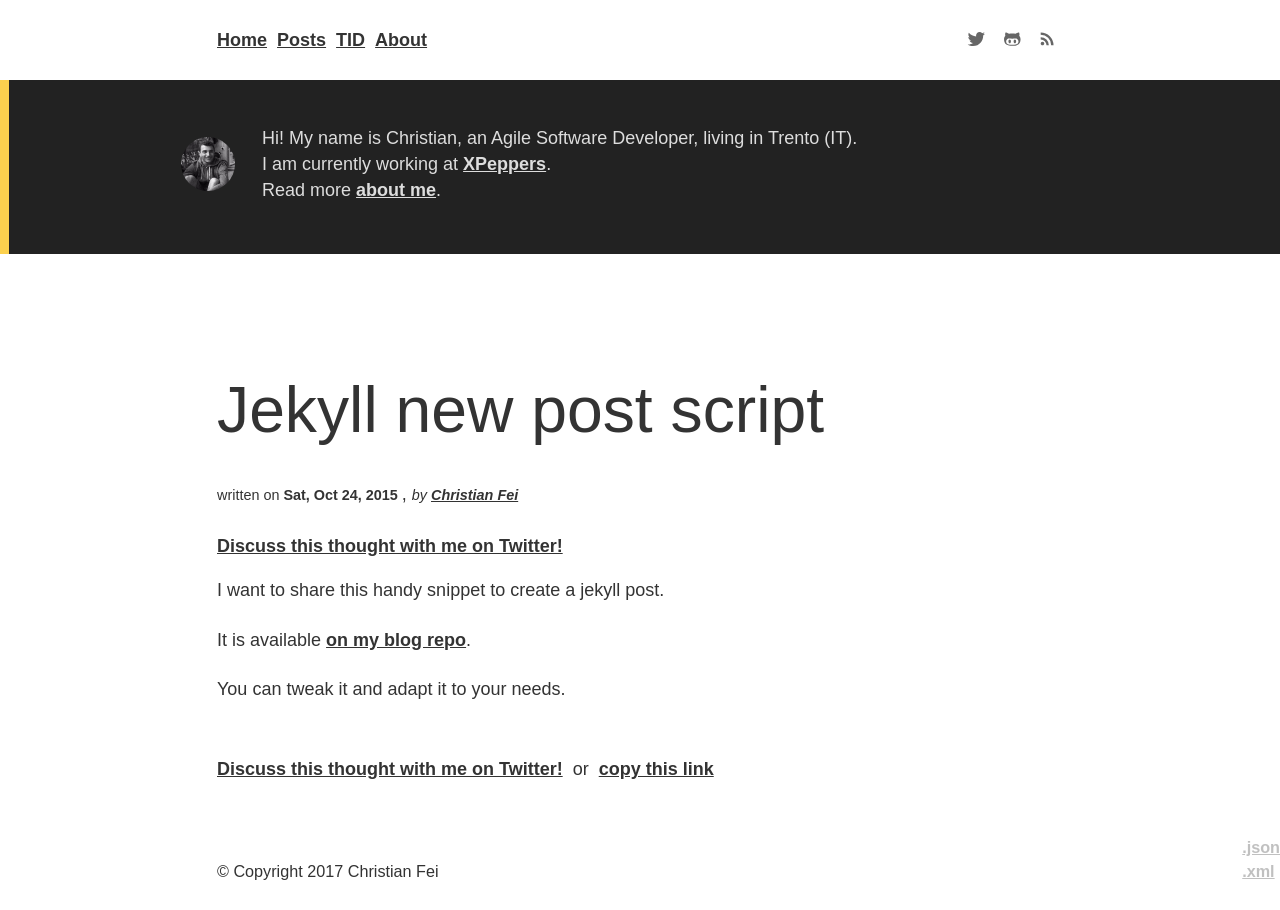
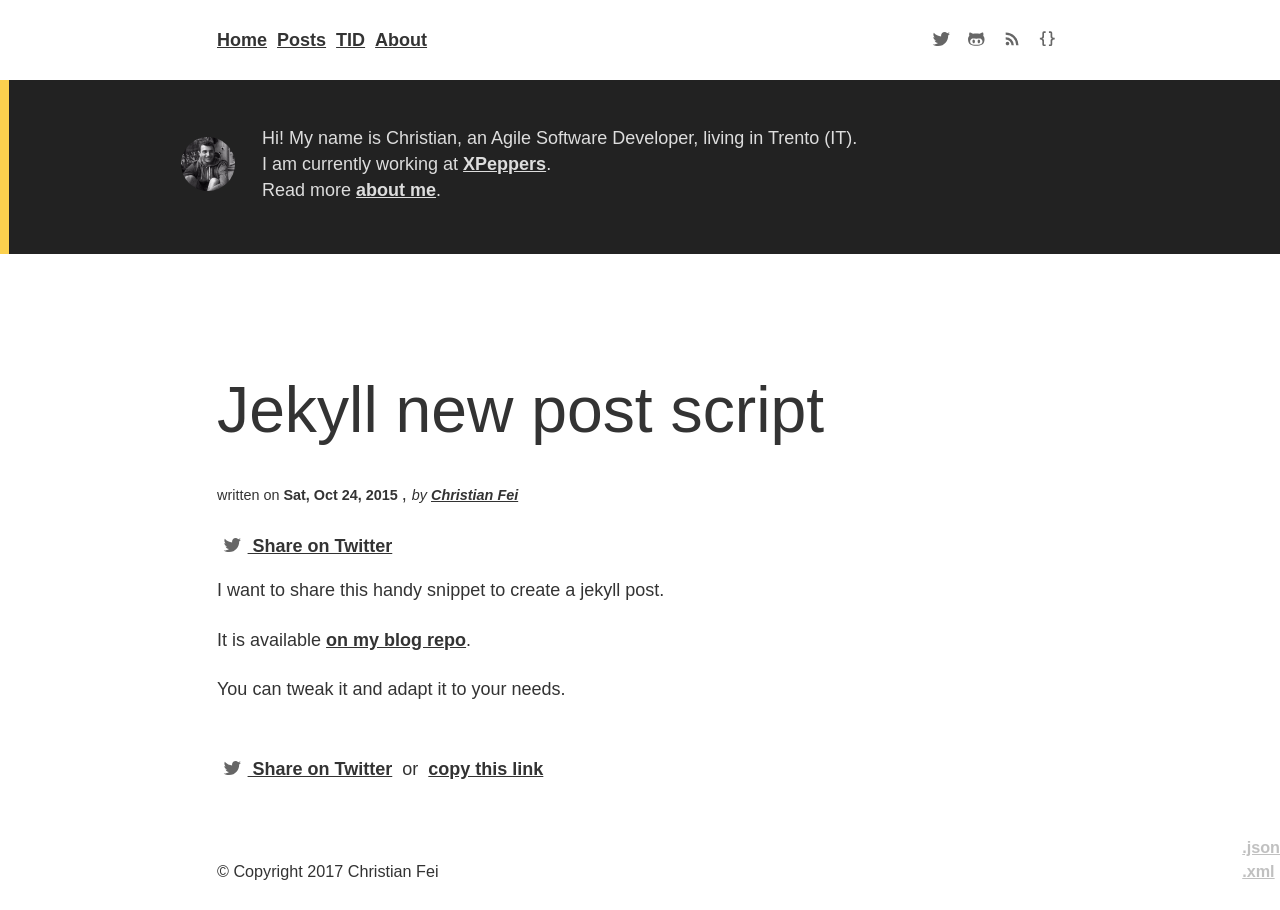
Before and after one commit to christian-fei/christian-fei.github.io-pandoc, a Jekyll site: the page built from _posts/2015-10-24-Jekyll-new-post-script.md, in a window 1280 px wide. Built offline with Jekyll 4.4.1, drawn with Linux system fonts in a browser that asks for light colours.

Commit message:
update stuff for tid

```diff
--- a/_config.yml
+++ b/_config.yml
@@ -3,9 +3,6 @@
 meta_description: A blog about my programming ramblings and other weird stuff
 
 markdown: kramdown
-redcarpet:
-  extensions: []
-# highlighter: pygments
 
 baseurl:
 domain_name: 'https://christianfei.com'
--- /dev/null
+++ b/_includes/icons/json.html
@@ -0,0 +1,3 @@
+<svg class="icon" viewBox="0 0 24 24">
+  <path d="M8,3A2,2 0 0,0 6,5V9A2,2 0 0,1 4,11H3V13H4A2,2 0 0,1 6,15V19A2,2 0 0,0 8,21H10V19H8V14A2,2 0 0,0 6,12A2,2 0 0,0 8,10V5H10V3M16,3A2,2 0 0,1 18,5V9A2,2 0 0,0 20,11H21V13H20A2,2 0 0,0 18,15V19A2,2 0 0,1 16,21H14V19H16V14A2,2 0 0,1 18,12A2,2 0 0,1 16,10V5H14V3H16Z" />
+</svg>
--- a/_includes/main-header.html
+++ b/_includes/main-header.html
@@ -14,6 +14,9 @@
         </a>
         <a href="/rss.xml" class="title-popover rss" target="_blank" title="Subscribe to RSS feed" tabindex="-1">
           {% include icons/rss.html %}
+        </a>
+        <a href="/search.json" class="title-popover json" target="_blank" title="search.json" tabindex="-1">
+          {% include icons/json.html %}
         </a>
       </aside>
     </div>
--- a/_includes/share-twitter.html
+++ b/_includes/share-twitter.html
@@ -1 +1,3 @@
-<a target="_blank" href="https://twitter.com/intent/tweet?url={{ site.domain_name }}{{ page.url }}&text={{ page.title }}&via=christian_fei" class="normal"><i class="icon-twitter"></i>Discuss this thought with me on Twitter!</a>
+<a target="_blank" href="https://twitter.com/intent/tweet?url={{ site.domain_name }}{{ page.url }}&text={{ page.title }}&via=christian_fei" class="normal"><i class="icon-twitter"></i>
+  {% include icons/twitter.html %} Share on Twitter
+</a>
--- /dev/null
+++ b/assets/js/ui/anchors.js
@@ -0,0 +1,6 @@
+var AnchorJS = require('anchor-js')
+var anchors = new AnchorJS()
+
+anchors.options.placement = 'left'
+anchors.options.icon = '#'
+anchors.add('h1, h2, h3, h4, h5, h6')
--- a/assets/js/ui/index.js
+++ b/assets/js/ui/index.js
@@ -1,2 +1,3 @@
 require('./interactions')
 require('./typewriters')
+require('./anchors')
--- a/package.json
+++ b/package.json
@@ -42,6 +42,7 @@
     "webpack": "^2.2.1"
   },
   "dependencies": {
+    "anchor-js": "^3.2.2",
     "next-text": "^1.0.0",
     "normalize.css": "^5.0.0",
     "simple-typewriter": "0.0.1"
--- a/tid.html
+++ b/tid.html
@@ -6,7 +6,7 @@
 ---
 
 <section class="content">
-  {% for tid in site.data.tid limit:8 %}
+  {% for tid in site.data.tid %}
     {% include tid-template.html %}
   {% endfor %}
 </section>
```
Also changed, not shown: assets/css/typography.styl (+8 -0 lines), dest/main.min.css, dest/main.min.js.
